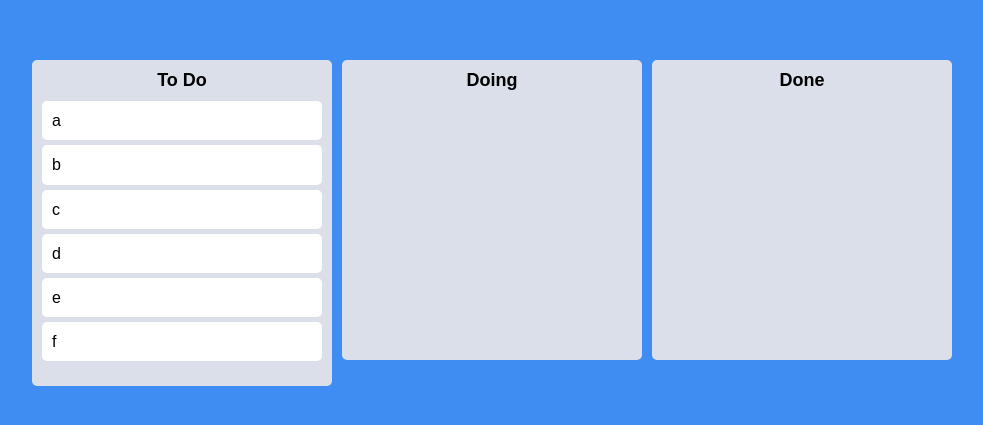
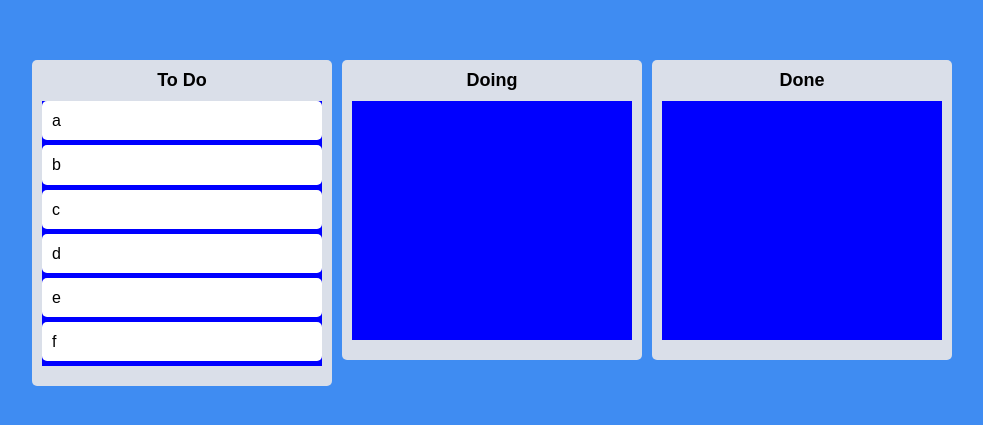
Before and after one commit to shine-jung/react-master, a React (Create React App) app: page / in a window 1280 px wide. Shown: the part 177-602 px from the top of the page, without its empty margins (148-1131 px from the left). Built offline with nearby package versions, Linux system fonts and the light colour scheme.

Commit message:
6.11 Droppable Snapshot

```diff
--- a/src/Components/Board.tsx
+++ b/src/Components/Board.tsx
@@ -9,6 +9,8 @@
   background-color: ${(props) => props.theme.boardColor};
   border-radius: 5px;
   min-height: 300px;
+  display: flex;
+  flex-direction: column;
 `;
 
 const Title = styled.h2`
@@ -16,6 +18,18 @@
   font-weight: 600;
   margin-bottom: 10px;
   font-size: 18px;
+`;
+
+interface IAreaProps {
+  isDraggingOver: boolean;
+  isDraggingFromThis: boolean;
+}
+
+const Area = styled.div<IAreaProps>`
+  background-color: ${(props) =>
+    props.isDraggingOver ? "pink" : props.isDraggingFromThis ? "red" : "blue"};
+  flex-grow: 1;
+  transition: background-color 0.3s ease-in-out;
 `;
 
 interface IBoardProps {
@@ -28,13 +42,18 @@
     <Wrapper>
       <Title>{boardId}</Title>
       <Droppable droppableId={boardId}>
-        {(provided) => (
-          <div ref={provided.innerRef} {...provided.droppableProps}>
+        {(provided, snapshot) => (
+          <Area
+            isDraggingOver={snapshot.isDraggingOver}
+            isDraggingFromThis={Boolean(snapshot.draggingFromThisWith)}
+            ref={provided.innerRef}
+            {...provided.droppableProps}
+          >
             {toDos.map((toDo, index) => (
               <DragabbleCard key={toDo} index={index} toDo={toDo} />
             ))}
             {provided.placeholder}
-          </div>
+          </Area>
         )}
       </Droppable>
     </Wrapper>
```
Also changed, not shown: 1 other file (tests, documents, lock files or other folders).
